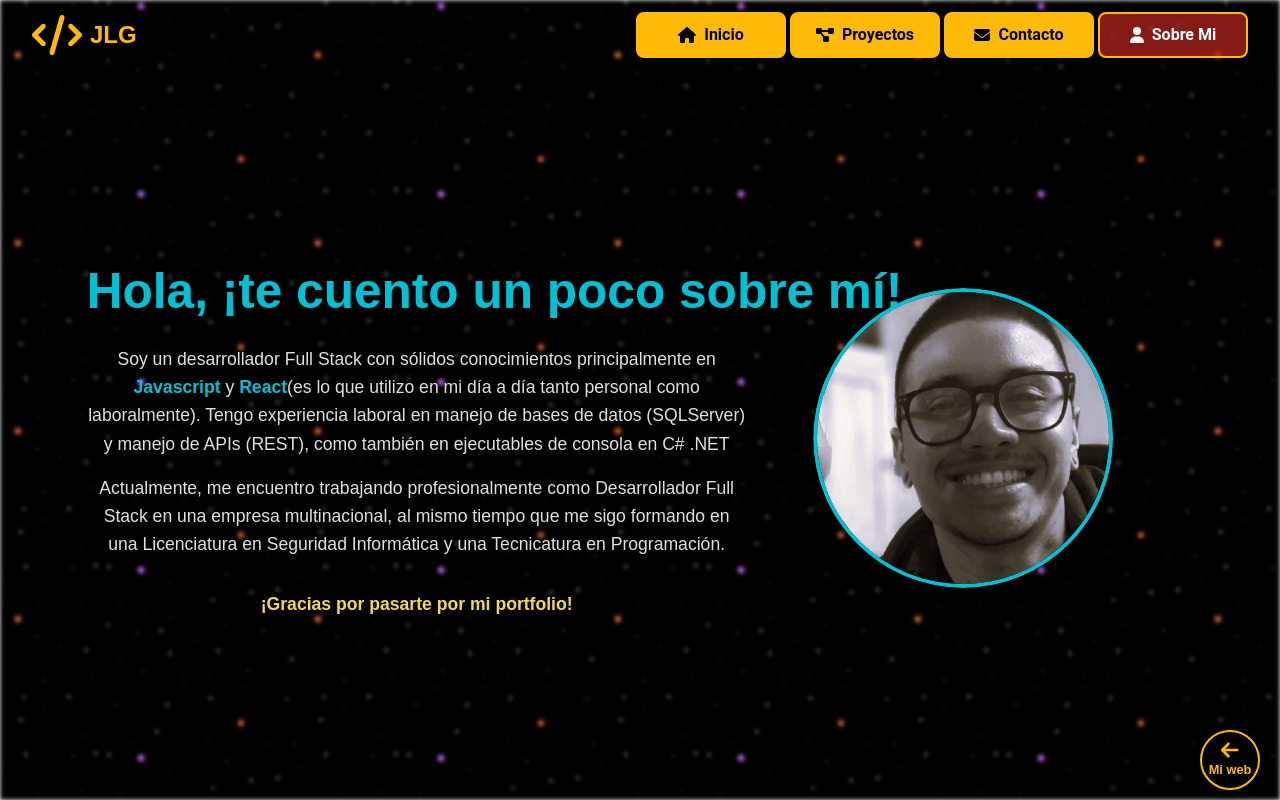
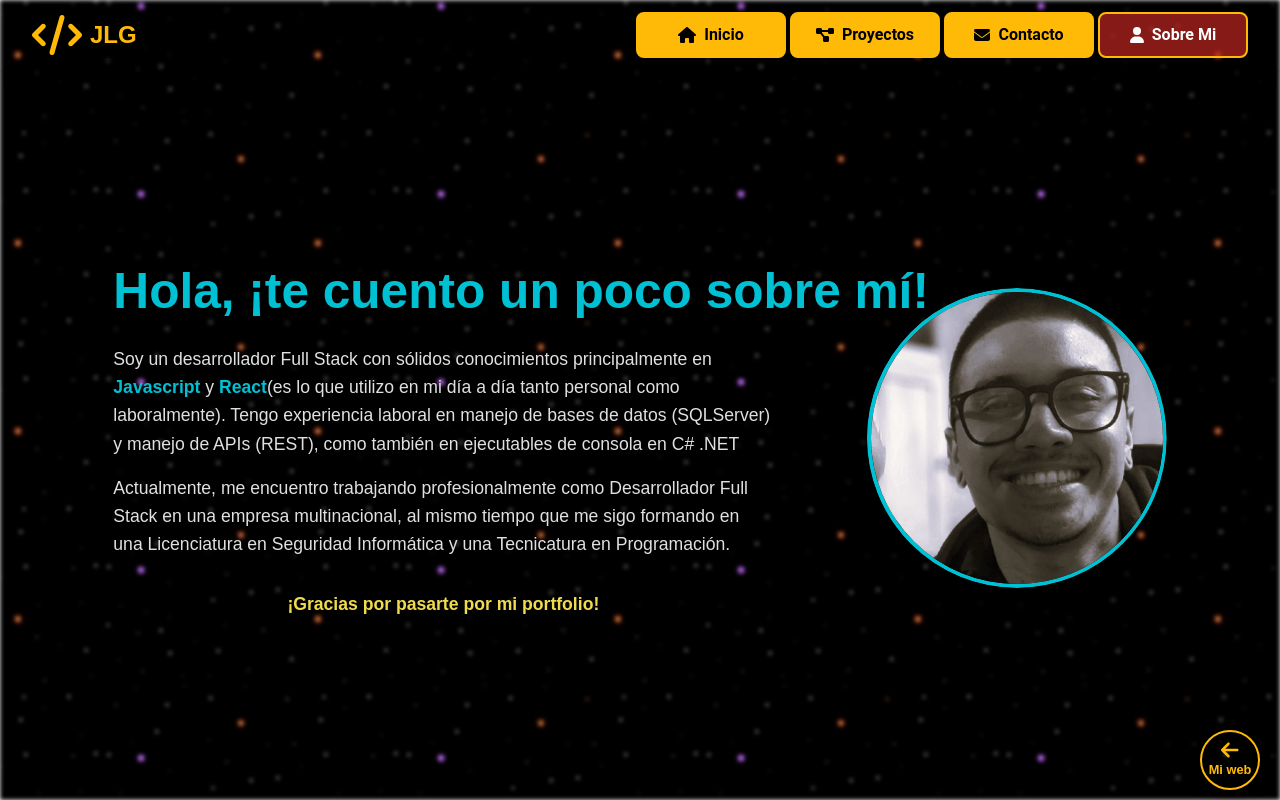
Before and after one commit to gullojoseleandro/Portfolio_V4, a React (Create React App) app: page /PortfolioPage in a window 1280 px wide. Both pictures are taken after a click on the button "Sobre Mi". Built offline with nearby package versions, Linux system fonts and the light colour scheme.

Commit message:
Update AboutMe.jsx

```diff
--- a/src/Pages/PortfolioPage/pageContent/AboutMe.jsx
+++ b/src/Pages/PortfolioPage/pageContent/AboutMe.jsx
@@ -1,10 +1,12 @@
 import React, { useEffect, useState } from 'react';
 import { motion } from 'framer-motion';
 import useWindowWidth from 'Hooks/useWindowWidth';
+import useWindowHeight from 'Hooks/useWindowHeight';
 import MiFoto from './../../../assets/img/yo.jpeg';
 
 const AboutMe = () => {
     const activeWidth = useWindowWidth();
+    const activeHeight = useWindowHeight();
     const isLargeScreen = activeWidth > 768;
     const [typingText, setTypingText] = useState('');
     const [hasTyped, setHasTyped] = useState(false);
@@ -49,10 +51,9 @@ const AboutMe = () => {
             initial="hidden"
             animate="visible"
             variants={containerVariants}
-            className="d-flex flex-column align-items-center justify-content-center text-center mt-5"
+            className="d-flex flex-column align-items-center justify-content-center mt-5"
             style={{
                 padding: '20px',
-                maxWidth: '1200px',
                 height: isLargeScreen ? '100%' : 'auto',
                 width: isLargeScreen ? 'auto' : '100%'
             }}
@@ -92,7 +93,7 @@ const AboutMe = () => {
                         tiempo que me sigo formando en una Licenciatura en Seguridad Informática y una Tecnicatura en Programación.
                     </motion.p>
 
-                    <motion.p variants={itemVariants} style={{ fontSize: isLargeScreen ? "1.1rem" : "1rem", fontWeight: "bold", color: '#f0db4f', marginTop: '1rem' }}>
+                    <motion.p className={"text-center"} variants={itemVariants} style={{ fontSize: isLargeScreen ? "1.1rem" : "1rem", fontWeight: "bold", color: '#f0db4f', marginTop: '1rem' }}>
                         ¡Gracias por pasarte por mi portfolio!
                     </motion.p>
                 </motion.div>
```
